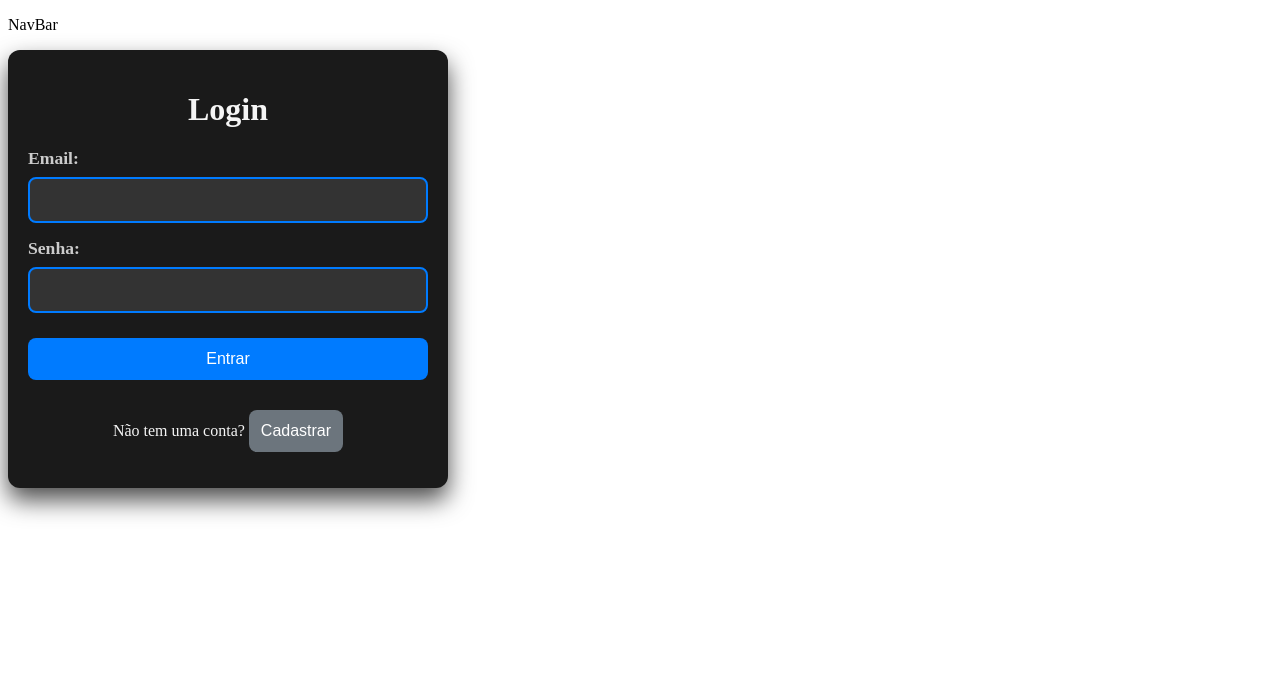
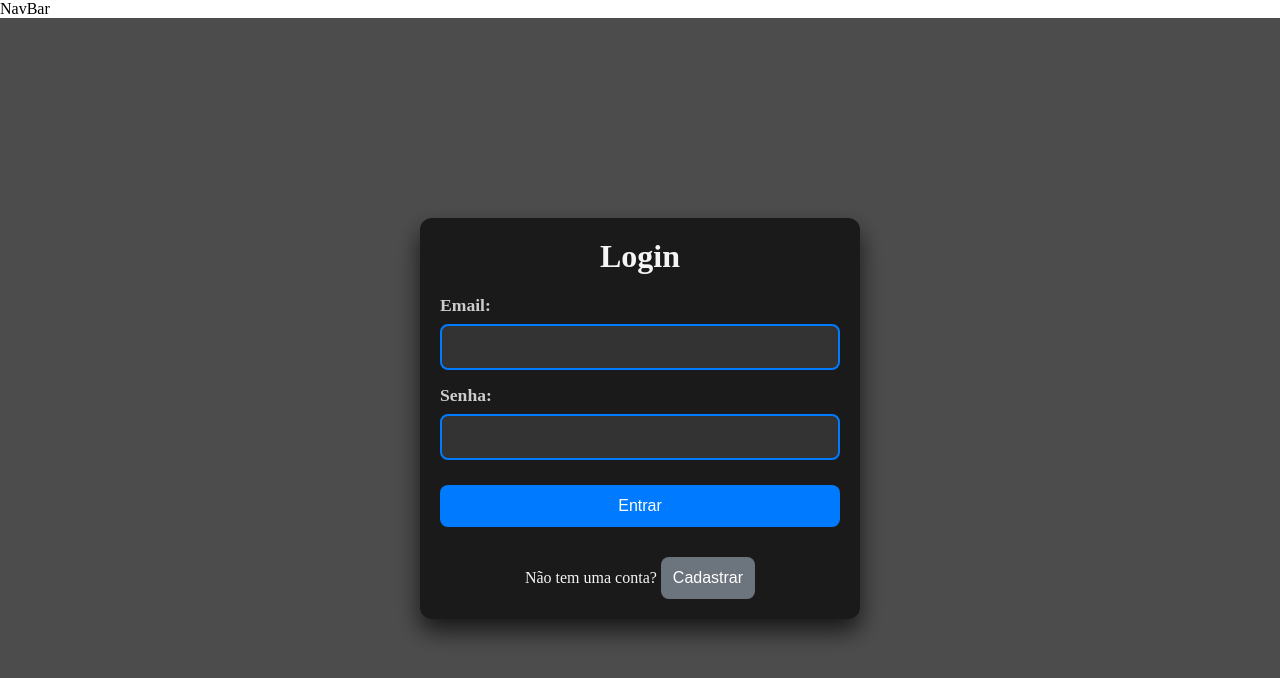
Before and after one commit to euluisdev/personal-app, a Next.js app: page / in a window 1280 px wide. Shown: the top 678 px of the page. Built offline with nearby package versions, Linux system fonts and the light colour scheme.

Commit message:
css global file was added margin=0, padding=0 -- bug fixed

```diff
--- a/src/app/globals.css
+++ b/src/app/globals.css
@@ -1,4 +1,4 @@
-/* * {
+* {
   margin: 0rem;
   padding: 0rem;
-} */
+}
--- a/src/app/page.js
+++ b/src/app/page.js
@@ -76,9 +76,9 @@ export default function HomePage() {
   };
 
   return (
-    <div className='modal-overlay'>
+    <div className={styles['modal-overlay']}>
       <div className={styles['modal-container']}>
-        <h1 className="modal-title">{formType === 'login' ? 'Login' : 'Cadastro'}</h1>
+        <h1 className={styles['modal-title']}>{formType === 'login' ? 'Login' : 'Cadastro'}</h1>
         <form onSubmit={handleSubmit}>
           {formType === 'register' && (
             <>
--- a/src/app/page.module.css
+++ b/src/app/page.module.css
@@ -3,15 +3,13 @@
 /* Container para o overlay do modal */
 .modal-overlay {
   position: fixed;
-  top: 0;
-  left: 0;
   width: 100%;
   height: 100%;
   background: rgba(0, 0, 0, 0.7); /* Fundo escuro com opacidade */
   display: flex;
   justify-content: center;
   align-items: center;
-  z-index: 1000; /* Garantir que o modal esteja acima de outros elementos */
+  z-index: 1000;
 }
 
 /* Container do modal */
```
